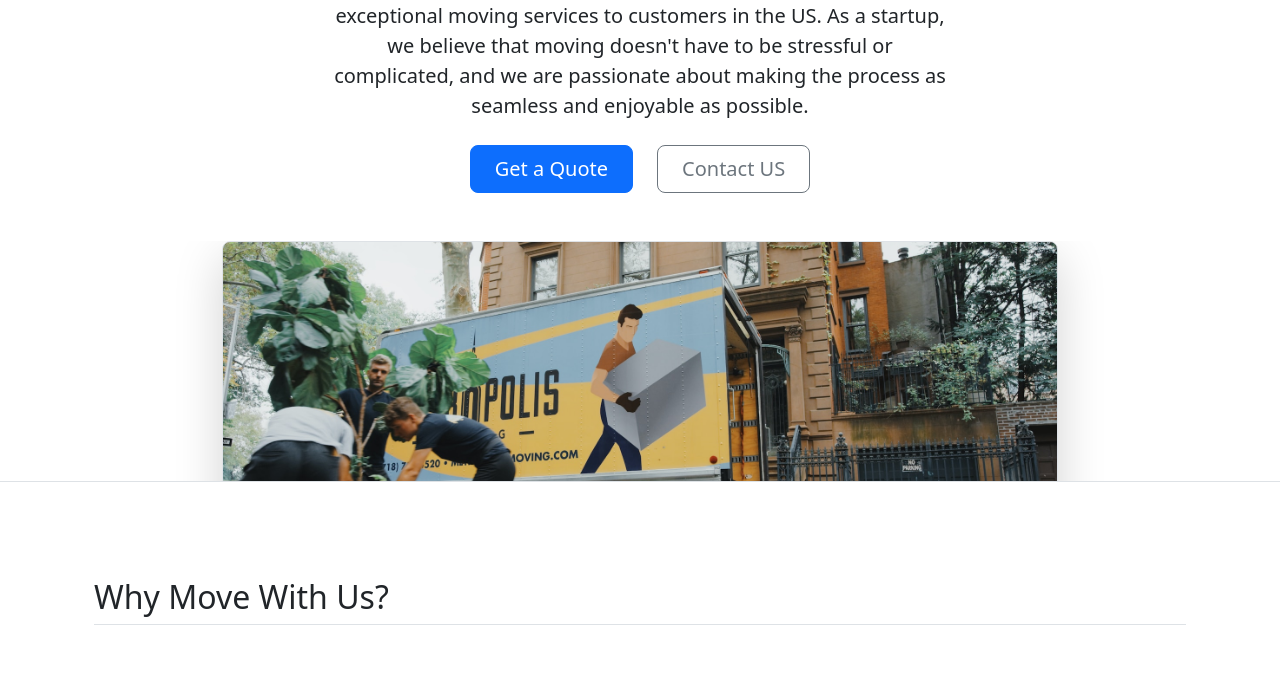
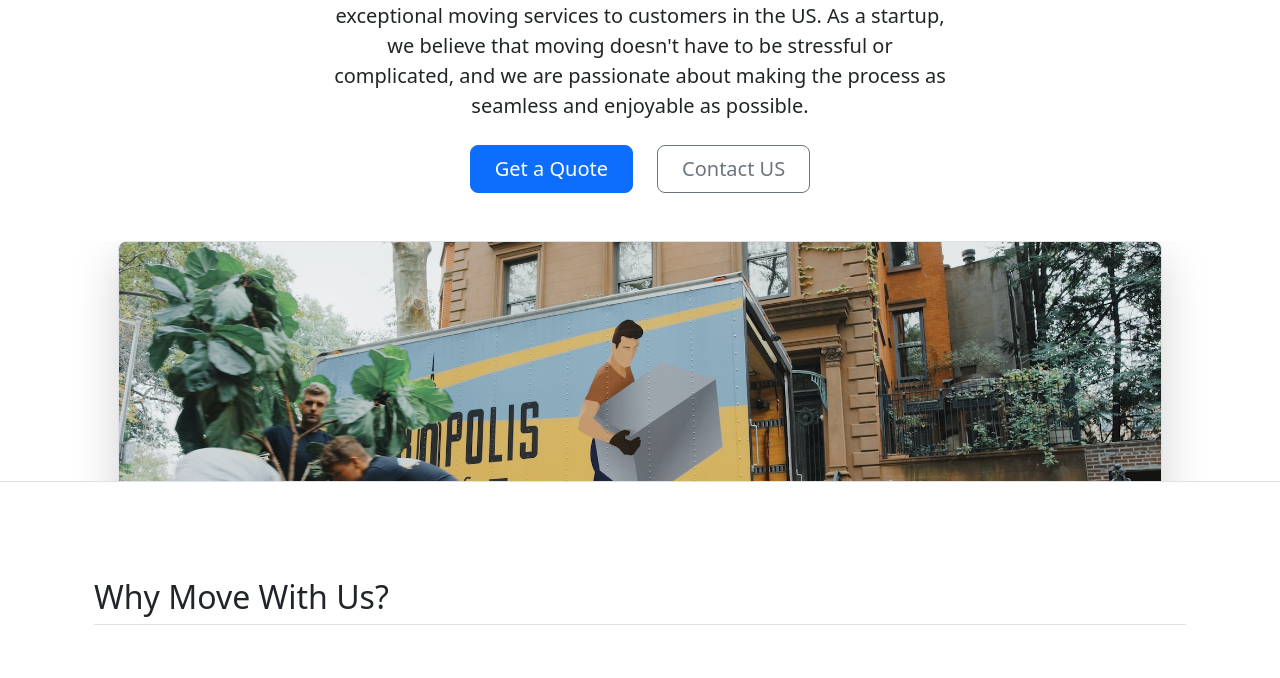
Before and after one commit to Sajid-Khan-dev/Bootstrap-Project-MoveIt-, a plain HTML site: page index.html in a window 1280 px wide. Shown: the part 258-936 px from the top of the page. Drawn offline with nearby package versions, Linux system fonts and the light colour scheme.

Commit message:
index.html

```diff
--- a/index.html
+++ b/index.html
@@ -103,7 +103,7 @@
             src="./moving-van.jpg"
             class="img-fluid border rounded-3 shadow-lg mb-4"
             alt="Example image"
-            width="80%"
+            width="100%"
             height="100%"
             loading="lazy"
           />
```
